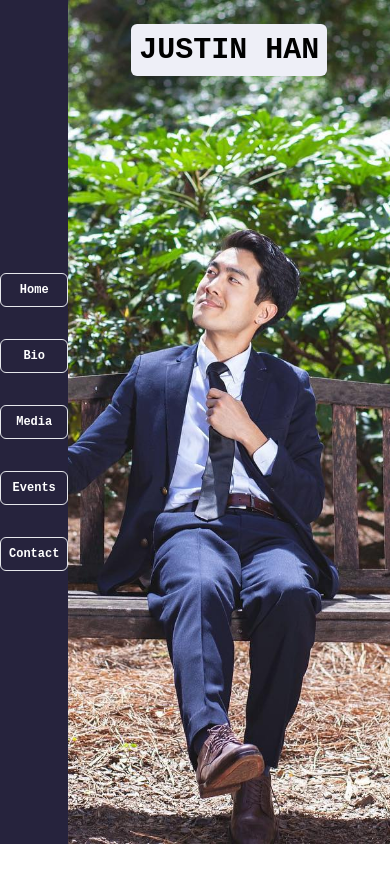
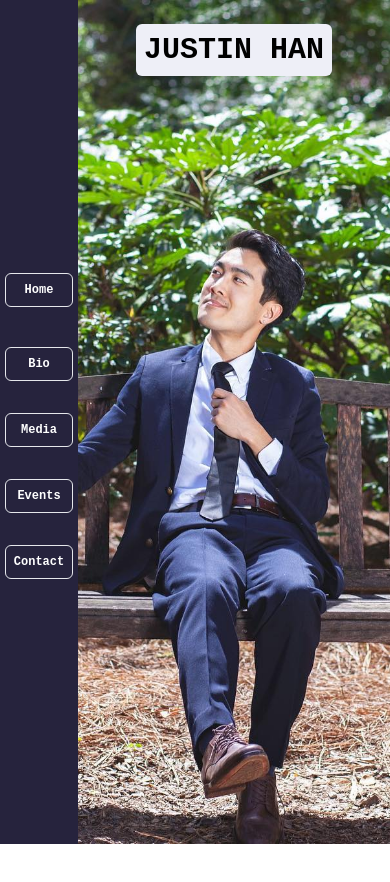
Before and after one commit to mzsellem/justin-han, a Next.js app: page / in a window 390 px wide. Shown: the top 882 px of the page. Built offline with nearby package versions, Linux system fonts and the light colour scheme.

Commit message:
work on navbar padding and margin on web and mobile

```diff
--- a/app/page.tsx
+++ b/app/page.tsx
@@ -25,13 +25,13 @@ export default function Home() {
   return (
     <>
       <div className="flex">
-          <div className="md:text-lg text-xs font-mono font-bold bg-bluesuit text-white h-screen w-1/5 md:p-4 flex flex-col justify-center">
+          <div className="md:text-lg text-xs font-mono font-bold bg-bluesuit text-white h-screen w-1/5 flex flex-col justify-center items-center">
             <div className="flex flex-col space-y-8">
-              <button onClick={() => scrollToSectionWithOffset(section1Ref, 65)} className="border hover:bg-yellowlight p-2 rounded-md">Home</button>
-              <button onClick={() => scrollToSectionWithOffset(section2Ref, 65)} className="border hover:bg-treegreen p-2 rounded-md">Bio</button>
-              <button onClick={() => scrollToSectionWithOffset(section3Ref, 65)} className="border hover:bg-treegreen p-2 rounded-md">Media</button>
-              <button onClick={() => scrollToSectionWithOffset(section4Ref, 65)} className="border hover:bg-treegreen p-2 rounded-md">Events</button>
-              <button onClick={() => scrollToSectionWithOffset(section5Ref, 65)} className="border hover:bg-treegreen p-2 rounded-md">Contact</button>
+              <button onClick={() => scrollToSectionWithOffset(section1Ref, 65)} className="border hover:bg-yellowlight p-2 m-2 rounded-md">Home</button>
+              <button onClick={() => scrollToSectionWithOffset(section2Ref, 65)} className="border hover:bg-treegreen p-2 m-2 rounded-md">Bio</button>
+              <button onClick={() => scrollToSectionWithOffset(section3Ref, 65)} className="border hover:bg-treegreen p-2 m-2 rounded-md">Media</button>
+              <button onClick={() => scrollToSectionWithOffset(section4Ref, 65)} className="border hover:bg-treegreen p-2 m-2 rounded-md">Events</button>
+              <button onClick={() => scrollToSectionWithOffset(section5Ref, 65)} className="border hover:bg-treegreen p-2 m-2 rounded-md">Contact</button>
             </div>
           </div>
         <div className="flex flex-col justify-center items-center w-screen h-screen overflow-hidden">
```
